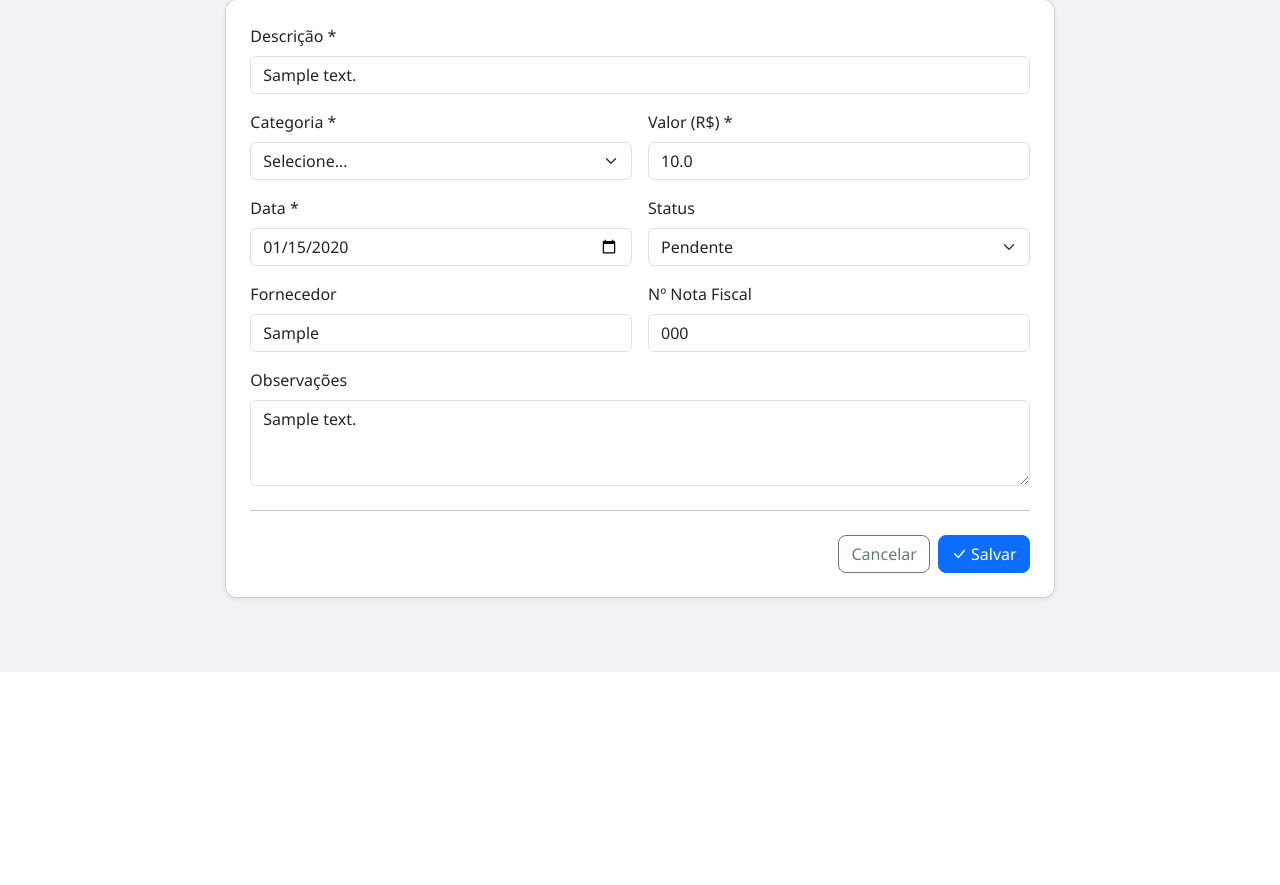
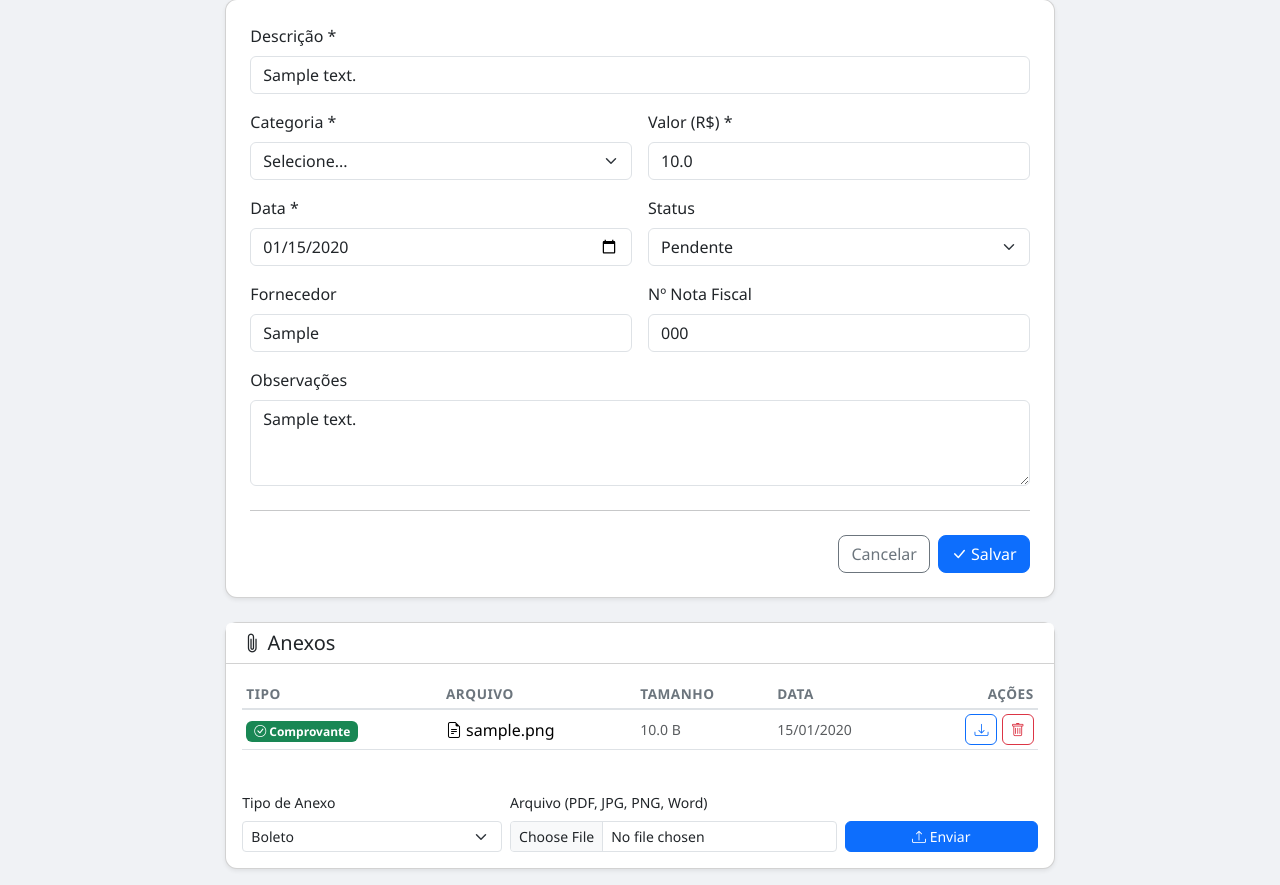
Before and after one commit to eduardotsantos/Python, a Flask app: page /projects/1/expenses/1/edit in a window 1280 px wide. Shown: the part 128-1013 px from the top of the page. Before the commit the page ends 800 px from the top, so only its background shows below. Run offline with Flask 3, Linux system fonts and the light colour scheme; a user stored in the database is signed in; tables that the repository leaves empty hold one stand-in row (values such as "Sample post").

Commit message:
feat: Adicionar anexos para despesas (boleto, nota fiscal, comprovante)
- Criar modelo ExpenseAttachment para armazenar anexos
- Adicionar rotas de upload, download e exclusao de anexos
- Atualizar formulario de despesa com secao de anexos
- Mostrar indicador de anexos na listagem de despesas
- Suporte a PDF, JPG, PNG e Word
- Limite de 5 anexos por despesa

https://claude.ai/code/session_01PZ1dS4m6XMv9TH7NS5L7mQ

```diff
--- a/rd_project_management/routes/expenses.py
+++ b/rd_project_management/routes/expenses.py
@@ -1,10 +1,31 @@
-from flask import Blueprint, render_template, redirect, url_for, flash, request
+from flask import Blueprint, render_template, redirect, url_for, flash, request, current_app, send_file
 from flask_login import login_required, current_user
-from models import db, Expense, Project
+from models import db, Expense, Project, ExpenseAttachment
 from services.tenant_utils import tenant_required, ensure_tenant_access, get_current_tenant_id
+from werkzeug.utils import secure_filename
 from datetime import datetime
+import uuid
+import os
 
 expenses_bp = Blueprint('expenses', __name__)
+
+ALLOWED_EXTENSIONS = {'pdf', 'jpg', 'jpeg', 'png', 'doc', 'docx'}
+MAX_ATTACHMENTS_PER_EXPENSE = 5
+
+
+def allowed_file(filename):
+    """Check if file extension is allowed."""
+    if '.' not in filename:
+        return False
+    ext = filename.rsplit('.', 1)[1].lower()
+    return ext in ALLOWED_EXTENSIONS
+
+
+def get_file_extension(filename):
+    """Get file extension."""
+    if '.' in filename:
+        return filename.rsplit('.', 1)[1].lower()
+    return ''
 
 
 @expenses_bp.route('/projects/<int:project_id>/expenses')
@@ -110,3 +131,123 @@ def delete_expense(project_id, expense_id):
     db.session.commit()
     flash('Despesa excluída com sucesso!', 'success')
     return redirect(url_for('expenses.list_expenses', project_id=project_id))
+
+
+@expenses_bp.route('/projects/<int:project_id>/expenses/<int:expense_id>/attachments/upload', methods=['POST'])
+@login_required
+@tenant_required
+def upload_attachment(project_id, expense_id):
+    """Upload an attachment to an expense."""
+    project = Project.query.get_or_404(project_id)
+    ensure_tenant_access(project)
+
+    expense = Expense.query.get_or_404(expense_id)
+    ensure_tenant_access(expense)
+
+    tenant_id = get_current_tenant_id()
+
+    current_attachments = len(expense.attachments)
+    if current_attachments >= MAX_ATTACHMENTS_PER_EXPENSE:
+        flash(f'Limite de {MAX_ATTACHMENTS_PER_EXPENSE} anexos por despesa atingido.', 'warning')
+        return redirect(url_for('expenses.edit_expense', project_id=project_id, expense_id=expense_id))
+
+    if 'attachment' not in request.files:
+        flash('Nenhum arquivo selecionado.', 'danger')
+        return redirect(url_for('expenses.edit_expense', project_id=project_id, expense_id=expense_id))
+
+    file = request.files['attachment']
+    attachment_type = request.form.get('attachment_type', 'comprovante')
+
+    if file.filename == '':
+        flash('Nenhum arquivo selecionado.', 'danger')
+        return redirect(url_for('expenses.edit_expense', project_id=project_id, expense_id=expense_id))
+
+    if not allowed_file(file.filename):
+        flash('Tipo de arquivo não permitido. Use PDF, JPG, PNG ou Word.', 'danger')
+        return redirect(url_for('expenses.edit_expense', project_id=project_id, expense_id=expense_id))
+
+    original_filename = secure_filename(file.filename)
+    file_ext = get_file_extension(original_filename)
+    stored_filename = f"expense_{uuid.uuid4().hex}.{file_ext}"
+
+    tenant_folder = os.path.join(current_app.config['UPLOAD_FOLDER'], str(tenant_id or 'global'), 'expenses')
+    os.makedirs(tenant_folder, exist_ok=True)
+
+    file_path = os.path.join(tenant_folder, stored_filename)
+    file.save(file_path)
+
+    file_size = os.path.getsize(file_path)
+
+    attachment = ExpenseAttachment(
+        tenant_id=tenant_id,
+        expense_id=expense_id,
+        filename=original_filename,
+        stored_filename=stored_filename,
+        file_type=file_ext,
+        file_size=file_size,
+        attachment_type=attachment_type,
+        uploaded_by_id=current_user.id
+    )
+    db.session.add(attachment)
+    db.session.commit()
+
+    type_names = {'boleto': 'Boleto', 'nota_fiscal': 'Nota Fiscal', 'comprovante': 'Comprovante'}
+    flash(f'{type_names.get(attachment_type, "Anexo")} enviado com sucesso!', 'success')
+    return redirect(url_for('expenses.edit_expense', project_id=project_id, expense_id=expense_id))
+
+
+@expenses_bp.route('/projects/<int:project_id>/expenses/<int:expense_id>/attachments/<int:attachment_id>/download')
+@login_required
+@tenant_required
+def download_attachment(project_id, expense_id, attachment_id):
+    """Download an expense attachment."""
+    project = Project.query.get_or_404(project_id)
+    ensure_tenant_access(project)
+
+    expense = Expense.query.get_or_404(expense_id)
+    ensure_tenant_access(expense)
+
+    attachment = ExpenseAttachment.query.get_or_404(attachment_id)
+
+    if attachment.expense_id != expense_id:
+        flash('Anexo não encontrado.', 'danger')
+        return redirect(url_for('expenses.edit_expense', project_id=project_id, expense_id=expense_id))
+
+    tenant_folder = os.path.join(current_app.config['UPLOAD_FOLDER'], str(attachment.tenant_id or 'global'), 'expenses')
+    file_path = os.path.join(tenant_folder, attachment.stored_filename)
+
+    if not os.path.exists(file_path):
+        flash('Arquivo não encontrado no servidor.', 'danger')
+        return redirect(url_for('expenses.edit_expense', project_id=project_id, expense_id=expense_id))
+
+    return send_file(file_path, download_name=attachment.filename, as_attachment=True)
+
+
+@expenses_bp.route('/projects/<int:project_id>/expenses/<int:expense_id>/attachments/<int:attachment_id>/delete', methods=['POST'])
+@login_required
+@tenant_required
+def delete_attachment(project_id, expense_id, attachment_id):
+    """Delete an expense attachment."""
+    project = Project.query.get_or_404(project_id)
+    ensure_tenant_access(project)
+
+    expense = Expense.query.get_or_404(expense_id)
+    ensure_tenant_access(expense)
+
+    attachment = ExpenseAttachment.query.get_or_404(attachment_id)
+
+    if attachment.expense_id != expense_id:
+        flash('Anexo não encontrado.', 'danger')
+        return redirect(url_for('expenses.edit_expense', project_id=project_id, expense_id=expense_id))
+
+    tenant_folder = os.path.join(current_app.config['UPLOAD_FOLDER'], str(attachment.tenant_id or 'global'), 'expenses')
+    file_path = os.path.join(tenant_folder, attachment.stored_filename)
+
+    if os.path.exists(file_path):
+        os.remove(file_path)
+
+    db.session.delete(attachment)
+    db.session.commit()
+
+    flash('Anexo excluído com sucesso!', 'success')
+    return redirect(url_for('expenses.edit_expense', project_id=project_id, expense_id=expense_id))
--- a/rd_project_management/templates/expenses/form.html
+++ b/rd_project_management/templates/expenses/form.html
@@ -72,6 +72,89 @@
                 </form>
             </div>
         </div>
+
+        {% if expense %}
+        <!-- Attachments Section -->
+        <div class="card shadow-sm mt-4">
+            <div class="card-header bg-white">
+                <h5 class="mb-0"><i class="bi bi-paperclip"></i> Anexos</h5>
+            </div>
+            <div class="card-body">
+                {% if expense.attachments %}
+                <div class="table-responsive mb-4">
+                    <table class="table table-sm">
+                        <thead>
+                            <tr>
+                                <th>Tipo</th>
+                                <th>Arquivo</th>
+                                <th>Tamanho</th>
+                                <th>Data</th>
+                                <th class="text-end">Ações</th>
+                            </tr>
+                        </thead>
+                        <tbody>
+                            {% for att in expense.attachments %}
+                            <tr>
+                                <td>
+                                    {% if att.attachment_type == 'boleto' %}
+                                        <span class="badge bg-warning text-dark"><i class="bi bi-upc-scan"></i> Boleto</span>
+                                    {% elif att.attachment_type == 'nota_fiscal' %}
+                                        <span class="badge bg-info"><i class="bi bi-receipt"></i> Nota Fiscal</span>
+                                    {% else %}
+                                        <span class="badge bg-success"><i class="bi bi-check-circle"></i> Comprovante</span>
+                                    {% endif %}
+                                </td>
+                                <td>
+                                    <i class="bi bi-file-earmark-{{ 'pdf' if att.file_type == 'pdf' else 'image' if att.file_type in ['jpg', 'jpeg', 'png'] else 'text' }}"></i>
+                                    {{ att.filename|truncate(30) }}
+                                </td>
+                                <td class="text-muted small">{{ att.file_size_display }}</td>
+                                <td class="text-muted small">{{ att.created_at.strftime('%d/%m/%Y') }}</td>
+                                <td class="text-end">
+                                    <a href="{{ url_for('expenses.download_attachment', project_id=project.id, expense_id=expense.id, attachment_id=att.id) }}"
+                                       class="btn btn-sm btn-outline-primary" title="Baixar">
+                                        <i class="bi bi-download"></i>
+                                    </a>
+                                    <form method="POST" action="{{ url_for('expenses.delete_attachment', project_id=project.id, expense_id=expense.id, attachment_id=att.id) }}" class="d-inline">
+                                        <button type="submit" class="btn btn-sm btn-outline-danger" title="Excluir" data-confirm="Excluir este anexo?">
+                                            <i class="bi bi-trash"></i>
+                                        </button>
+                                    </form>
+                                </td>
+                            </tr>
+                            {% endfor %}
+                        </tbody>
+                    </table>
+                </div>
+                {% else %}
+                <p class="text-muted mb-3"><i class="bi bi-info-circle"></i> Nenhum anexo adicionado.</p>
+                {% endif %}
+
+                <!-- Upload Form -->
+                <form method="POST" action="{{ url_for('expenses.upload_attachment', project_id=project.id, expense_id=expense.id) }}" enctype="multipart/form-data">
+                    <div class="row g-2 align-items-end">
+                        <div class="col-md-4">
+                            <label class="form-label small">Tipo de Anexo</label>
+                            <select name="attachment_type" class="form-select form-select-sm">
+                                <option value="boleto">Boleto</option>
+                                <option value="nota_fiscal">Nota Fiscal</option>
+                                <option value="comprovante">Comprovante de Pagamento</option>
+                            </select>
+                        </div>
+                        <div class="col-md-5">
+                            <label class="form-label small">Arquivo (PDF, JPG, PNG, Word)</label>
+                            <input type="file" name="attachment" class="form-control form-control-sm" accept=".pdf,.jpg,.jpeg,.png,.doc,.docx" required>
+                        </div>
+                        <div class="col-md-3">
+                            <button type="submit" class="btn btn-primary btn-sm w-100">
+                                <i class="bi bi-upload"></i> Enviar
+                            </button>
+                        </div>
+                    </div>
+                </form>
+            </div>
+        </div>
+        {% endif %}
     </div>
 </div>
 {% endblock %}
```
Also changed, not shown: rd_project_management/add_expense_attachments_table.py (added, +49 -0 lines), rd_project_management/models.py (+40 -0 lines), rd_project_management/templates/expenses/list.html (+8 -1 lines).
